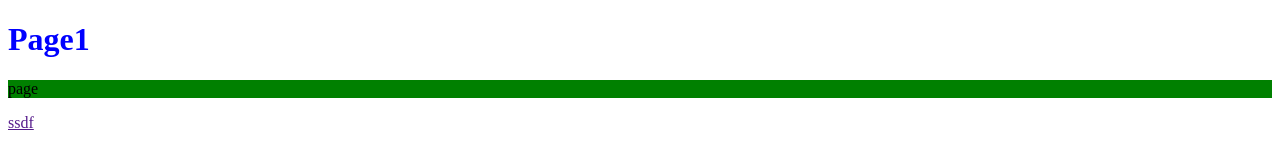
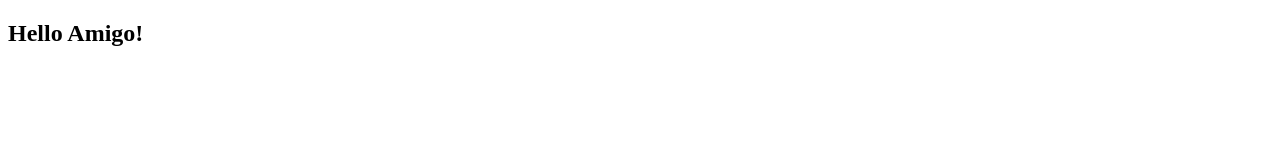
Before and after one commit to LitvinenkoBV/site2, a plain HTML site: page index.html in a window 1280 px wide. Drawn offline with Linux system fonts and the light colour scheme.

Commit message:
third commit

```diff
--- a/index.html
+++ b/index.html
@@ -6,8 +6,6 @@
 	<link rel="stylesheet" href="css/style.css">
 </head>
 <body>
-	<h1>Page1</h1>
-	<p>page</p>
-	<a href="">ssdf</a>
+	<h2>Hello Amigo!</h2>
 </body>
 </html>
```
